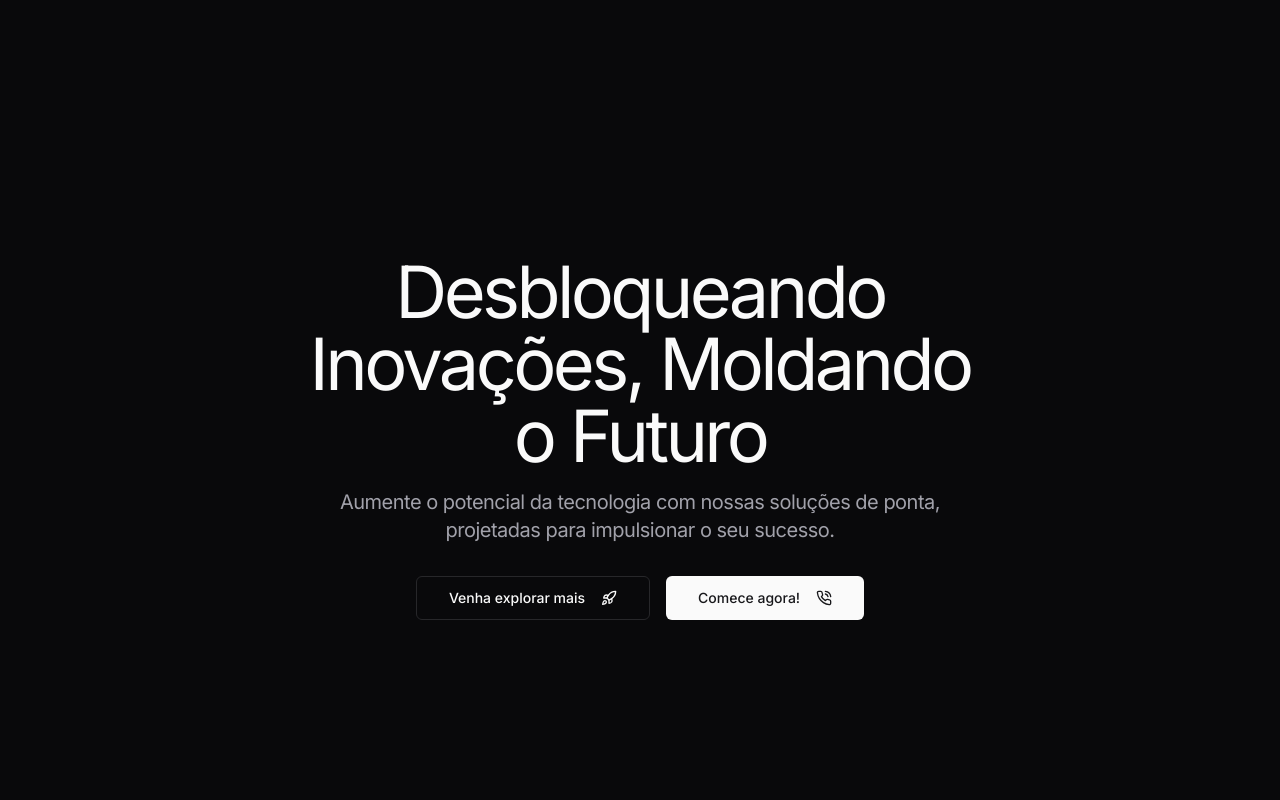
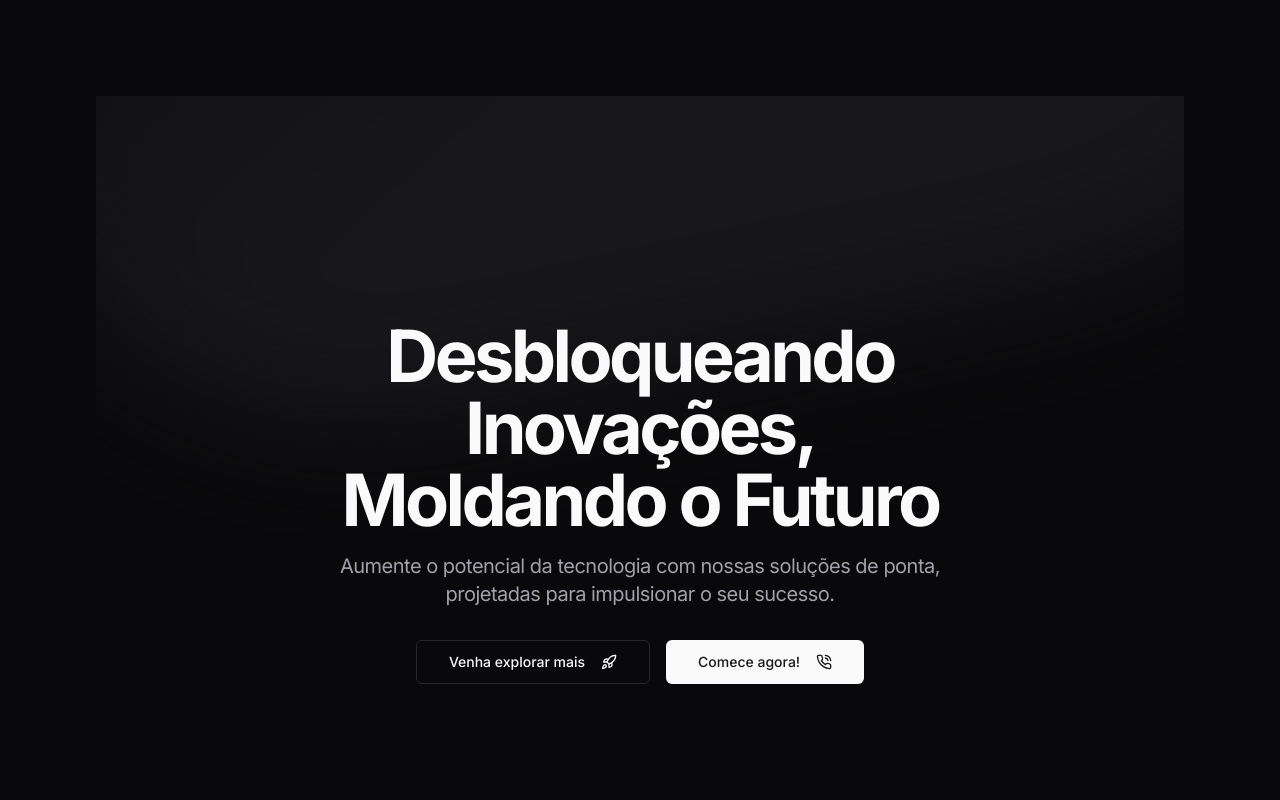
Before and after one commit to landinglabs/landing_page, a Next.js app: page /landing_page/ia in a window 1280 px wide. Shown: the top 800 px of the page. Built offline with nearby package versions, Linux system fonts and the light colour scheme.

Commit message:
feat: add background to hero section

```diff
--- a/app/page.tsx
+++ b/app/page.tsx
@@ -6,11 +6,9 @@ import { Stats } from "@/components/sections/stats";
 
 export default function Home() {
   return (
-    <main className="flex min-h-screen flex-col items-center justify-between p-8 md:p-24 overflow-hidden">
+    <main>
       <Hero />
-      <Features header="Soluções Digitais" description="Tenha um site de alta conversão e/ou aplicativo e faça seu negócio decolar!" bulletpoints={[{ name: 'Aplicativos Sob Medida', description: 'Leve sua ideia para o mobile com um app envolvente e funcional!' }, { name: 'Websites Poderosos', description: 'Tenha um site rápido, seguro e pronto para converter mais!' }, { name: 'E-commerce de Alta Conversão', description: 'Venda mais com uma loja virtual personalizada e eficiente!' }]} anchor={"digitalsolution"} />
-      <Features header="Conexões Inteligentes" description="Automatize processos e conecte suas plataformas para operar sem limites!" bulletpoints={[{ name: 'APIs Personalizadas', description: 'Conecte sistemas de forma rápida e segura com APIs feitas sob medida!' }, { name: 'Integração de Sistemas', description: 'Unifique plataformas e automações para otimizar sua operação!' }, { name: 'Automação Inteligente', description: 'Aumente a eficiência automatizando processos e eliminando retrabalhos!' }]} anchor={"smartintegration"}/>
-      <Features header="IA Aplicada" description="Acelere seu crescimento com soluções de inteligência artificial sob medida!" bulletpoints={[{ name: 'IA para Negócios', description: 'Potencialize seu crescimento com soluções de IA sob medida!' }, { name: 'Automação Inteligente', description: 'Aumente a produtividade automatizando tarefas complexas!' }, { name: 'Análises Preditivas', description: 'Antecipe tendências e tome decisões mais assertivas com IA!' }]} anchor={"ai"}/>
+      <Features />
       <Stats />
       <FAQ />
     </main>
--- a/components/sections/hero.tsx
+++ b/components/sections/hero.tsx
@@ -2,17 +2,24 @@ import { MoveRight, PhoneCallIcon, RocketIcon } from "lucide-react";
 import { Button } from "../ui/button";
 
 export const Hero = () => (
-  <div className="w-full">
-    <div className="class-element-home-anchor" id='home'></div>
-    <div className="container mx-auto">
+  <div className="w-full relative overflow-hidden py-12 lg:py-16 ">
+    <div
+      aria-hidden="true"
+      className="flex absolute -top-96 start-1/2 transform -translate-x-1/2 -z-10"
+    >
+      <div className=" -z-10 bg-gradient-to-r from-background/50 to-background blur-3xl w-[25rem] h-[44rem] rotate-[-60deg] transform -translate-x-[10rem]" />
+      <div className=" -z-10 bg-gradient-to-tl blur-3xl w-[90rem] h-[50rem] rounded-full origin-top-left -rotate-12 -translate-x-[15rem] from-primary-foreground via-primary-foreground to-background" />
+    </div>
+    <div className="class-element-home-anchor" id="home"></div>
+    <div className="container mx-auto z-10 px-8">
       <div className="flex gap-8 py-20 lg:py-40 items-center justify-center flex-col">
-
         <div className="flex gap-4 flex-col">
-          <h1 className="text-5xl md:text-7xl max-w-2xl tracking-tighter text-center font-regular">
+          <h1 className="text-5xl md:text-7xl max-w-2xl tracking-tighter text-center font-regular font-bold">
             Desbloqueando Inovações, Moldando o Futuro
           </h1>
           <p className="text-lg md:text-xl leading-relaxed tracking-tight text-muted-foreground max-w-2xl text-center">
-            Aumente o potencial da tecnologia com nossas soluções de ponta, projetadas para impulsionar o seu sucesso.
+            Aumente o potencial da tecnologia com nossas soluções de ponta,
+            projetadas para impulsionar o seu sucesso.
           </p>
         </div>
         <div className="flex flex-col md:flex-row gap-4">
```
Lines whose indentation alone changed are shown as unchanged.
